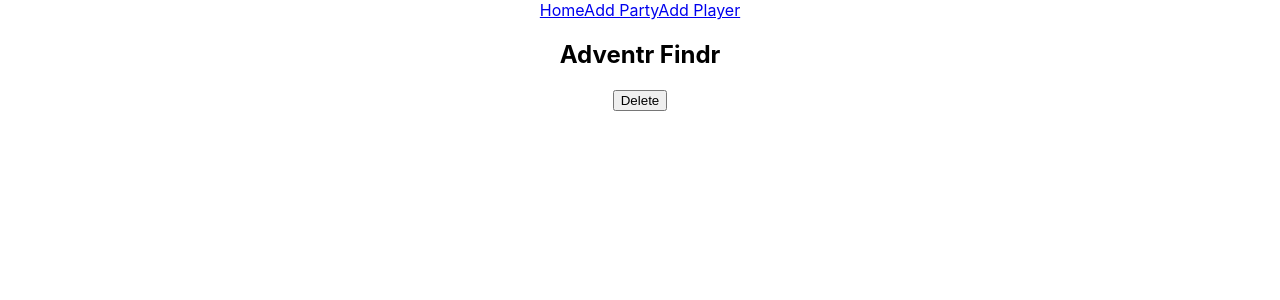
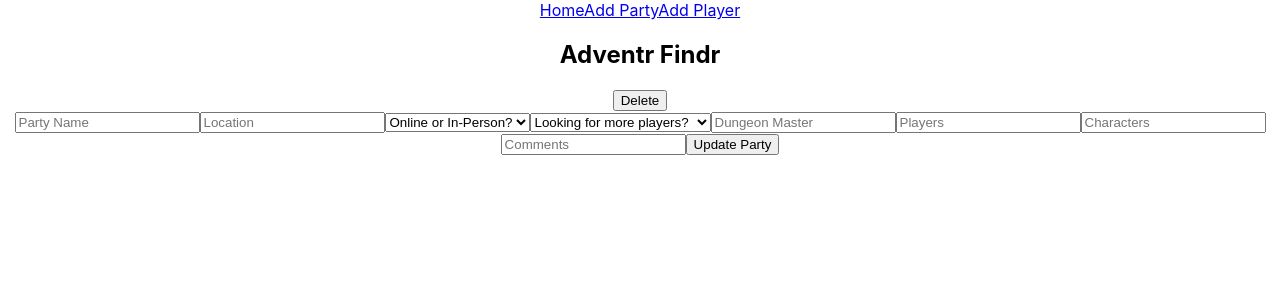
Before and after one commit to dventura221/DND-Adventr-Findr, a React (Create React App) app in the folder client/my-app/: page /parties/1 in a window 1280 px wide. Shown: the top 300 px of the page. Built offline with nearby package versions, Linux system fonts and the light colour scheme; no server answers.

Commit message:
added PUT update party functionality

```diff
--- a/client/my-app/src/pages/ViewParty.js
+++ b/client/my-app/src/pages/ViewParty.js
@@ -6,6 +6,16 @@ import axios from 'axios'
 const ViewParty = (props) => {
   let { id } = useParams()
   const [partyDetail, setPartyDetails] = useState({})
+  const [updateParty, setUpdateParty] = useState({
+    name: partyDetail.name,
+    location: partyDetail.location,
+    format: partyDetail.format,
+    looking4Players: partyDetail.looking4Players,
+    dungeonMaster: partyDetail.dungeonMaster,
+    players: partyDetail.players,
+    characters: partyDetail.characters,
+    comment: partyDetail.comment
+  })
 
   useEffect(() => {
     const getPartyDetails = async () => {
@@ -22,6 +32,13 @@ const ViewParty = (props) => {
       .catch((err) => console.log(err.data))
   }
 
+  const handleUpdateParty = async () => {
+    const res = await axios
+      .put(`http://localhost:3001/parties/${id}`, updateParty)
+      .then((res) => console.log('update party successful'))
+      .catch((err) => console.log(err.data))
+  }
+
   return (
     <div>
       <div className="party-details">
@@ -32,6 +49,99 @@ const ViewParty = (props) => {
       <button className="btn btn-danger" onClick={deleteParty}>
         Delete
       </button>
+      <div>
+        <form onSubmit={handleUpdateParty}>
+          <input
+            type="text"
+            name="Party Name"
+            value={updateParty.name}
+            placeholder="Party Name"
+            onChange={(e) =>
+              setUpdateParty({ ...updateParty, name: e.target.value })
+            }
+          ></input>
+          <input
+            type="text"
+            name="Location"
+            value={updateParty.location}
+            placeholder="Location"
+            onChange={(e) =>
+              setUpdateParty({ ...updateParty, location: e.target.value })
+            }
+          ></input>
+          <select
+            id="format"
+            name="Format"
+            value={updateParty.format}
+            placeholder="Online or In Person"
+            onChange={(e) =>
+              setUpdateParty({ ...updateParty, format: e.target.value })
+            }
+          >
+            <option value="" selected disabled hidden>
+              Online or In-Person?
+            </option>
+            <option value="Online">Online</option>
+            <option value="In-Person">In-Person</option>
+          </select>
+          <select
+            id="looking"
+            name="Looking 4 players"
+            value={updateParty.looking4Players}
+            onChange={(e) =>
+              setUpdateParty({
+                ...updateParty,
+                looking4Players: e.target.value
+              })
+            }
+          >
+            <option value="" selected disabled hidden>
+              Looking for more players?
+            </option>
+            <option value="Yes">Yes, looking for players.</option>
+            <option value="No">No, not looking for players.</option>
+          </select>
+          <input
+            type="text"
+            name="Dungeon Master"
+            value={updateParty.dungeonMaster}
+            placeholder="Dungeon Master"
+            onChange={(e) =>
+              setUpdateParty({ ...updateParty, dungeonMaster: e.target.value })
+            }
+          ></input>
+          <input
+            type="text"
+            name="Players"
+            value={updateParty.players}
+            placeholder="Players"
+            onChange={(e) =>
+              setUpdateParty({ ...updateParty, players: e.target.value })
+            }
+          ></input>
+          <input
+            type="text"
+            name="Characters"
+            value={updateParty.characters}
+            placeholder="Characters"
+            onChange={(e) =>
+              setUpdateParty({ ...updateParty, characters: e.target.value })
+            }
+          ></input>
+          <input
+            type="text"
+            name="Comment"
+            value={updateParty.comment}
+            placeholder="Comments"
+            onChange={(e) =>
+              setUpdateParty({ ...updateParty, comment: e.target.value })
+            }
+          ></input>
+          <button className="submitButton" text="Submit">
+            Update Party
+          </button>
+        </form>
+      </div>
     </div>
   )
 }
```
